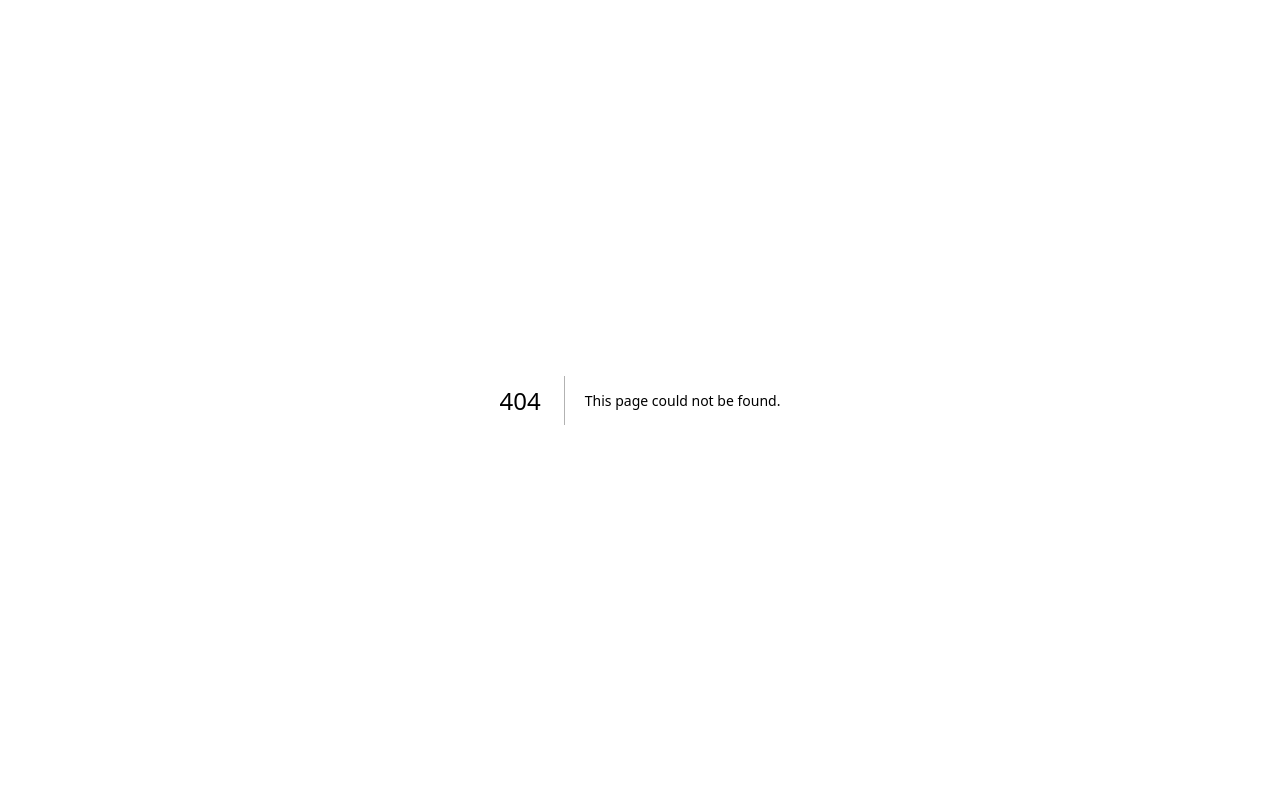
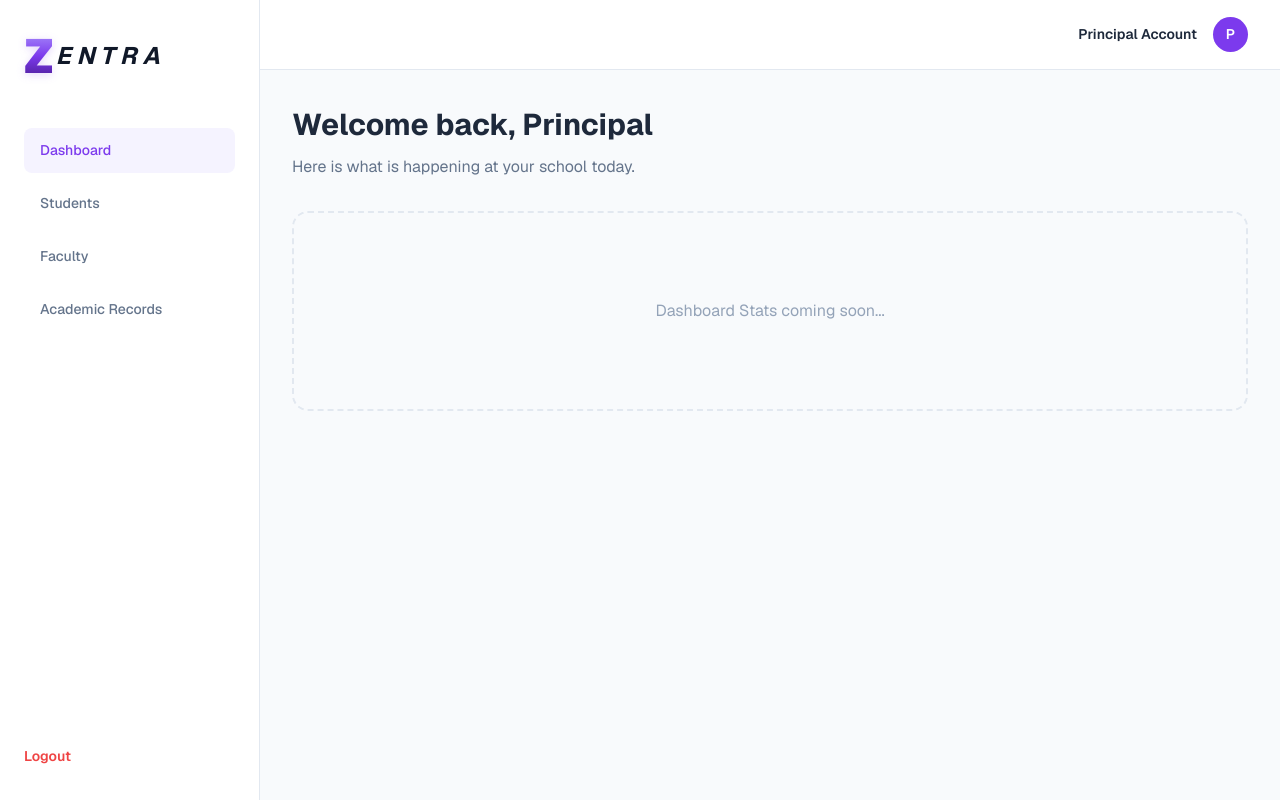
Before and after one commit to Reogieakero/zentra, a Next.js app: page /principal in a window 1280 px wide. Before the commit this address had no page. Built offline with nearby package versions, Linux system fonts and the light colour scheme.

Commit message:
create mock page for the principal

```diff
--- /dev/null
+++ b/app/principal/layout.tsx
@@ -0,0 +1,42 @@
+import styles from "./principal.module.css";
+import Link from "next/link";
+import { BrandLogo } from "../components/icons/Brand";
+
+export default function PrincipalLayout({
+  children,
+}: {
+  children: React.ReactNode;
+}) {
+  return (
+    <div className={styles.dashboardWrapper}>
+      {/* Sidebar */}
+      <aside className={styles.sidebar}>
+        <div className={styles.sidebarHeader}>
+          <BrandLogo />
+        </div>
+        <nav className={styles.nav}>
+          <Link href="/principal" className={styles.navLinkActive}>Dashboard</Link>
+          <Link href="/principal/students" className={styles.navLink}>Students</Link>
+          <Link href="/principal/faculty" className={styles.navLink}>Faculty</Link>
+          <Link href="/principal/records" className={styles.navLink}>Academic Records</Link>
+        </nav>
+        <div className={styles.sidebarFooter}>
+          <Link href="/login" className={styles.logoutBtn}>Logout</Link>
+        </div>
+      </aside>
+
+      {/* Main Content Area */}
+      <main className={styles.mainArea}>
+        <header className={styles.topBar}>
+          <div className={styles.userProfile}>
+            <span>Principal Account</span>
+            <div className={styles.avatar}>P</div>
+          </div>
+        </header>
+        <section className={styles.pageContent}>
+          {children}
+        </section>
+      </main>
+    </div>
+  );
+}
--- /dev/null
+++ b/app/principal/page.tsx
@@ -0,0 +1,17 @@
+export default function PrincipalDashboard() {
+  return (
+    <div>
+      <h1 style={{ fontSize: '1.875rem', fontWeight: 700, color: '#1e293b' }}>
+        Welcome back, Principal
+      </h1>
+      <p style={{ color: '#64748b', marginTop: '0.5rem' }}>
+        Here is what is happening at your school today.
+      </p>
+
+      {/* You can add Stat Cards here later */}
+      <div style={{ marginTop: '2rem', height: '200px', border: '2px dashed #e2e8f0', borderRadius: '1rem', display: 'flex', alignItems: 'center', justifyContent: 'center', color: '#94a3b8' }}>
+        Dashboard Stats coming soon...
+      </div>
+    </div>
+  );
+}
--- /dev/null
+++ b/app/principal/principal.module.css
@@ -0,0 +1,95 @@
+.dashboardWrapper {
+  display: flex;
+  min-height: 100vh;
+  background-color: #f8fafc;
+}
+
+.sidebar {
+  width: 260px;
+  background: white;
+  border-right: 1px solid #e2e8f0;
+  display: flex;
+  flex-direction: column;
+  padding: 2rem 1.5rem;
+}
+
+.sidebarHeader {
+  margin-bottom: 3rem;
+}
+
+.nav {
+  display: flex;
+  flex-direction: column;
+  gap: 0.5rem;
+  flex: 1;
+}
+
+.navLink, .navLinkActive {
+  padding: 0.75rem 1rem;
+  border-radius: 0.5rem;
+  text-decoration: none;
+  font-size: 0.875rem;
+  font-weight: 500;
+  transition: all 0.2s;
+}
+
+.navLink {
+  color: #64748b;
+}
+
+.navLink:hover {
+  background: #f1f5f9;
+  color: var(--brand-primary);
+}
+
+.navLinkActive {
+  background: #f5f3ff;
+  color: #7c3aed;
+}
+
+.mainArea {
+  flex: 1;
+  display: flex;
+  flex-direction: column;
+}
+
+.topBar {
+  height: 70px;
+  background: white;
+  border-bottom: 1px solid #e2e8f0;
+  display: flex;
+  align-items: center;
+  justify-content: flex-end;
+  padding: 0 2rem;
+}
+
+.userProfile {
+  display: flex;
+  align-items: center;
+  gap: 1rem;
+  font-size: 0.875rem;
+  font-weight: 600;
+  color: #1e293b;
+}
+
+.avatar {
+  width: 35px;
+  height: 35px;
+  background: #7c3aed;
+  color: white;
+  border-radius: 50%;
+  display: flex;
+  align-items: center;
+  justify-content: center;
+}
+
+.pageContent {
+  padding: 2rem;
+}
+
+.logoutBtn {
+  color: #ef4444;
+  text-decoration: none;
+  font-size: 0.875rem;
+  font-weight: 600;
+}
```
